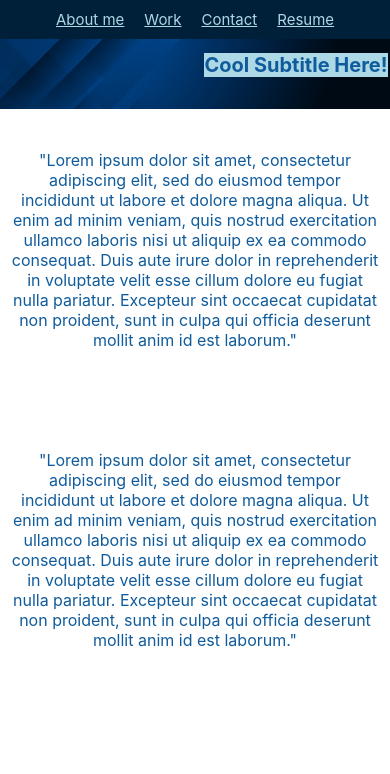
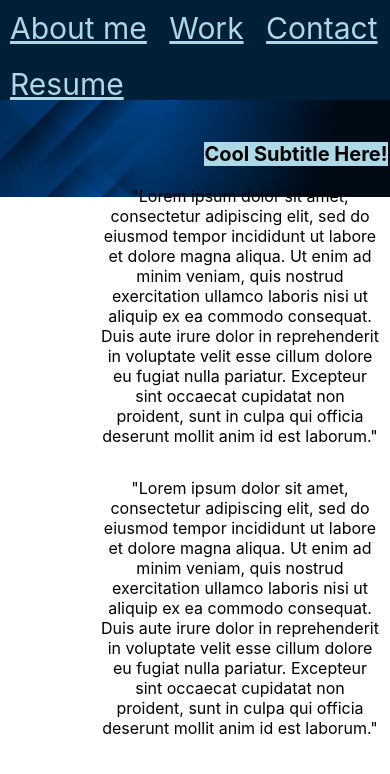
Before and after one commit to evan-pieper/Evan-Piepers-Portfolio, a React (Create React App) app in the folder REACT-portfolio/: page / in a window 390 px wide. Shown: the top 774 px of the page. Built offline with nearby package versions, Linux system fonts and the light colour scheme.

Commit message:
moderately improved css

```diff
--- a/REACT-portfolio/src/App.js
+++ b/REACT-portfolio/src/App.js
@@ -1,6 +1,6 @@
 // Structural imports
 import React from 'react';
-import { BrowserRouter as Router, Route, Routes, Link } from 'react-router-dom';
+import { BrowserRouter as Router, Route, Routes} from 'react-router-dom';
 // Styling imports
 import './styles/App.css';
 // Component imports
@@ -12,7 +12,8 @@ import Header from './pages/Header';
 function App() {
   return (
     <Router>
-      <Header />
+      <div className="App col">
+        <Header/>
         <Routes> {/* Routes are the different pages of the website, each with their own path and element. Header is included in pages to keep it separate from other components */}
           <Route path="/" element={<AboutMe />} />
           <Route path="/about-me" element={<AboutMe />} />
@@ -20,6 +21,7 @@ function App() {
           <Route path="/contact" element={<Contact />} />
           <Route path="*" element={<AboutMe />} />
         </Routes>
+      </div>
     </Router>
   );
 }
--- a/REACT-portfolio/src/components/Subheader.js
+++ b/REACT-portfolio/src/components/Subheader.js
@@ -1,7 +1,6 @@
 function Subheader() {
     return (
       <section className="row" id="subheader">
-        {/* sets up the subheader element*/}
         <h4 id = "subheader_subtitle">Cool Subtitle Here!</h4>
       </section>
     );
--- a/REACT-portfolio/src/pages/Work.js
+++ b/REACT-portfolio/src/pages/Work.js
@@ -1,9 +1,6 @@
 function Work() {
   return (
     <section className="work row" id="workSection">
-      <h1 className = "leftCol col">Work</h1>
-
-      <section className = "rightCol row">
       <a href = "https://aaronh-o.github.io/tier-ranker/">
         <section className = "card" id = "firstCard">
           <h1 className = "cardTag">First Project</h1>
@@ -20,7 +17,6 @@ function Work() {
         </section>
       </a>
     </section>
-    </section>
   );
 }
 
--- a/REACT-portfolio/src/styles/App.css
+++ b/REACT-portfolio/src/styles/App.css
@@ -6,15 +6,16 @@
   --contactHeight: 300px;
   --textColor: #105B9B;
   --specialMargin: 50px;
+}
+
+.mainContent{
   display: flex;
-  flex: 1 1 100%;
+  flex-direction: column;
+  flex: 1;
+  flex-wrap: nowrap;
+
 }
-body{
-  display: flex;
-  flex-wrap: wrap;
-  color: var(--textColor);
-  margin: 0;
-}
+
 .row {
   display: flex;
   flex-wrap: wrap;
@@ -26,15 +27,9 @@ body{
   flex-direction: column;
 }
 
-section{
-  flex: 1;
-  display: flex;
+.App{
+  width: 100%;
 }
-
-a{
-  display: flex;
-}
-
 /*_________________________________________________________________________*/
 
 
@@ -50,17 +45,6 @@ header{
   flex-grow: 1;
   margin: 0;
   padding: 0;
-}
-
-#header-name{
-  font-size: var(--specialMargin);
-  background-color: lightblue;
-  padding: 10px 10px 10px 40px;
-
-  display: flex;
-  justify-content: start;
-  flex-grow: 1;
-  flex-shrink: 1;
 }
 
 #navbar{ /* mostly done */
@@ -198,208 +182,3 @@ p{
   white-space: nowrap;
   align-items: center;
 }
-
-/* Mobile adjustments bellow _________________________________________________________________________*/
-/*____________________________________________________________________________________________________*/
-
-@media (max-width:750px) {
-  :root{
-      --divider-color: #0030B9;
-      --card-color: #3399ff;
-      --aboutMeHeight: 600px;
-      --workHeight: 1100px;
-      --contactHeight: 300px;
-      --textColor: #105B9B;
-      display: flex;
-  }
-  body{
-      display: flex;
-      flex-wrap: wrap;
-      color: var(--textColor);
-      margin: 0;
-  }
-  .row {
-      display: flex;
-      flex-wrap: wrap;
-      flex-direction: row;
-    }
-
-  .col {
-      display: flex;
-      flex-direction: column;
-  }
-
-  section{
-      flex: 1;
-      display: flex;
-  }
-
-  a{
-      display: flex;
-  }
-
-  body{
-      width: 100%;
-  }
-
-  /*_________________________________________________________________________*/
-
-
-  header{
-      display: flex;
-      background-color: #001F39;
-      background-size: 100%;
-      height: 100px;
-      width: 100%;
-      align-items: center;
-      justify-content: space-around;
-      flex-wrap: nowrap;
-      flex-grow: 1;
-      margin: 0;
-      padding: 0;
-  }
-
-  #header-name{
-      font-size: 20px;
-      background-color: lightblue;
-      padding: 10px 10px 10px 0px;
-      display: flex;
-      justify-content: start;
-      flex-grow: 1;
-      flex-shrink: 1;
-  }
-
-  #navbar{ /* mostly done */
-      display: flex;
-      font-size: 15px;
-      color: white;
-      height: 100px;
-      align-items: center;
-      justify-content: end;
-      flex-grow: 3;
-  }
-
-  #navbar a{
-      padding: 10px;
-      flex-grow: 1;
-      color: lightblue;
-  }
-
-  #navbar a:visited {
-      color: lightblue;
-  }
-
-  #subheader{  /*mostly done */
-      display: flex;
-      background-image: url("./images/header-image-2.jpg");
-      background-size: cover;
-      font-size: 20px;
-      width: 100%;
-      height: 50px;
-      justify-content: flex-end;
-      align-items: flex-end;
-      padding: 15px 5px 5px 0px;
-      flex-wrap: nowrap;
-  }
-
-  #subheader_subtitle{         /* mostly done */
-      background-color: lightblue;
-      flex: 0;
-      flex-wrap: nowrap;
-      white-space: nowrap;
-  }
-
-
-  /*______________________________________________________________________________*/
-  /* Main Content Bellow*/
-
-  .mainRow{
-      display: flex;
-      flex: 1;
-  }
-
-  .leftCol{
-      flex-wrap: nowrap;
-      align-items: flex-end;
-      padding: 10px;
-      justify-content: center;
-      flex: 1;
-      border-right: solid 3px var(--textColor);
-  }
-
-  .rightCol{
-      flex-wrap: wrap;
-      align-items: flex-start;
-      padding: 10px;
-      justify-content: center;
-      flex:3;
-  }
-
-  p{
-      display: flex;
-      padding-left: 10px;
-      flex: 1;
-      align-items: center;
-      justify-content: center;
-      text-align: center;
-      margin: 0;
-  }
-
-  .aboutMe{
-      height: var(--aboutMeHeight);
-      padding: 0 10px 0 0;
-      flex-wrap: nowrap;
-      justify-content: end;
-  }
-
-  .work{
-      height: var(--workHeight);
-      padding: 0 10px 0 0;
-      justify-content: end;
-      flex-wrap: nowrap;
-  }
-
-  .rightCol .work{
-      flex-wrap: wrap;
-  }
-
-  .card{
-      display:flex;
-      flex-wrap: wrap;
-      margin: 10px;
-      flex: 1;
-      border: solid 3px #2C3C4A;
-      height: 150px;
-      align-items: flex-start;
-      justify-content: flex-start;
-      background-image: url("./images/placeholder.png");
-      background-color: grey;
-      opacity: 0.5;
-  }
-
-  #firstCard{
-      flex-wrap: wrap;
-      flex: 1;
-      flex-basis: 100%;
-      height: 400px;
-      font-size: 30px;
-  }
-
-  .card:hover{
-      opacity: 1;
-  }
-
-  .cardTag{
-      display: flex;
-      background-color: lightblue;
-      margin: 0;
-      flex: 0 1 100px;
-      height: 30px;
-      flex-shrink: 0;
-      padding-left: 10px;
-      font-size: 16px;
-      align-self: center;
-      white-space: nowrap;
-      align-items: center;
-  }
-}
```
Lines whose indentation alone changed are shown as unchanged.
